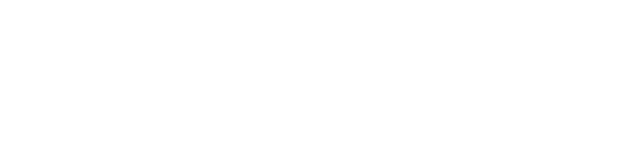
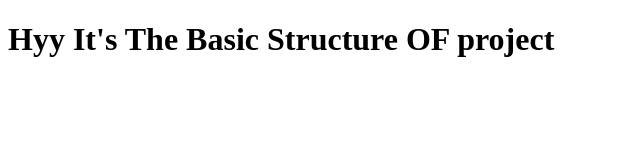
Before and after one commit to Adnan-5/Adnan-5, a plain HTML site: page index.html in a window 1280 px wide. Shown: the whole page, without its empty margins (0-640 px from the left). Drawn offline with Linux system fonts and the light colour scheme.

Commit message:
Update index.html
Basic Structure

```diff
--- a/index.html
+++ b/index.html
@@ -5,6 +5,7 @@
     <link rel="stylesheet" href="style.css">
 </head>
 <body>
+    <h1>Hyy It's The Basic Structure OF project</h1>
 
 
 
```
